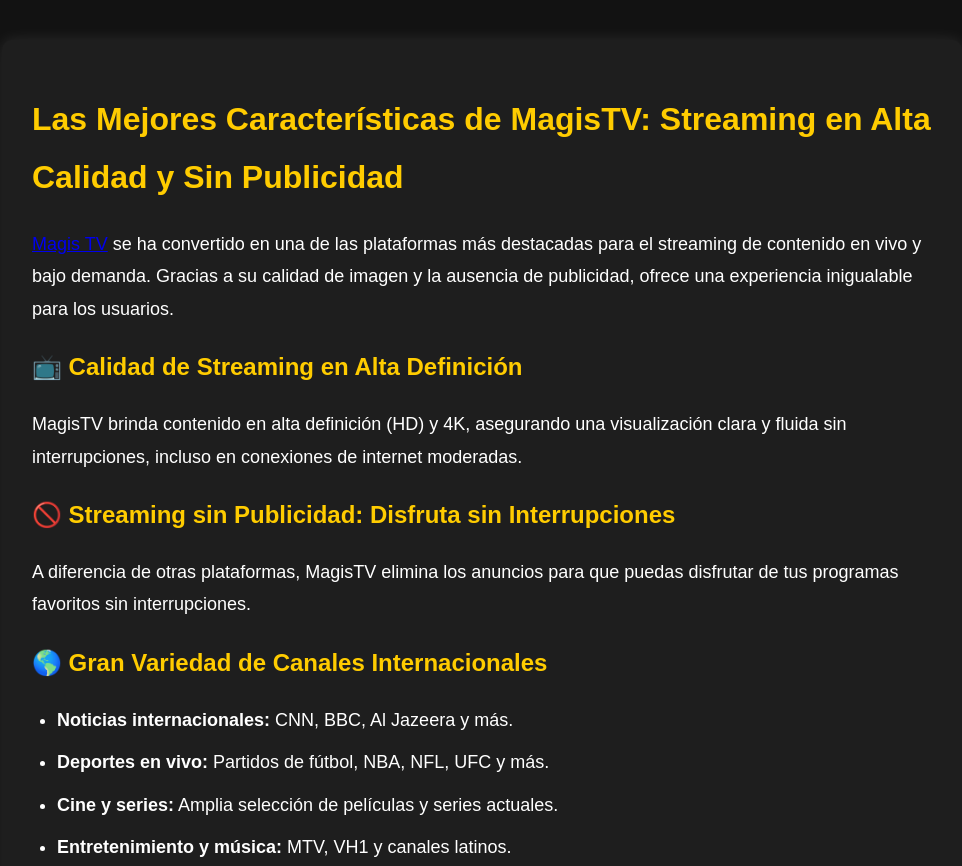
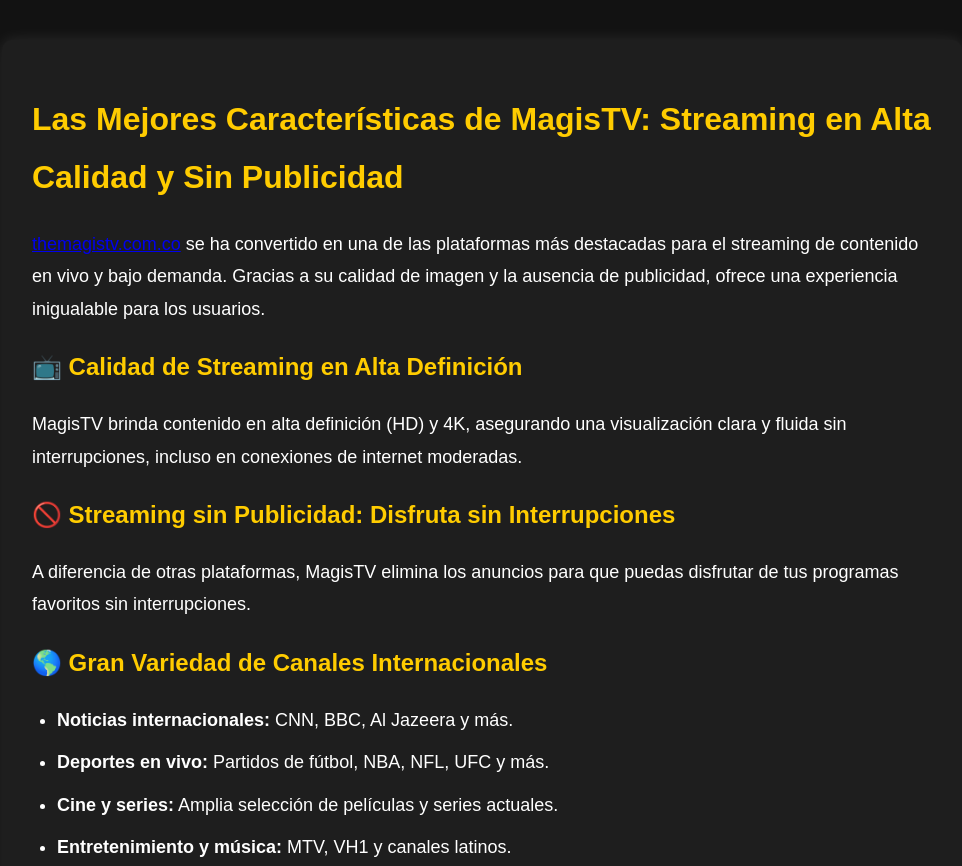
Before and after one commit to roberthinsom/magis-netlify, a plain HTML site: page index.html in a window 1280 px wide. Shown: the top 866 px of the page, without its empty margins (158-1120 px from the left). Drawn offline with Linux system fonts and the light colour scheme.

Commit message:
Update index.html

```diff
--- a/index.html
+++ b/index.html
@@ -22,7 +22,7 @@
 <body>
     <div class="container">
         <h1>Las Mejores Características de MagisTV: Streaming en Alta Calidad y Sin Publicidad</h1>
-        <p><a href="https://themagistv.com.co/">Magis TV</a> se ha convertido en una de las plataformas más destacadas para el streaming de contenido en vivo y bajo demanda. Gracias a su <span class="highlight">calidad de imagen</span> y la <span class="highlight">ausencia de publicidad</span>, ofrece una experiencia inigualable para los usuarios.</p>
+        <p><a href="https://themagistv.com.co/">themagistv.com.co</a> se ha convertido en una de las plataformas más destacadas para el streaming de contenido en vivo y bajo demanda. Gracias a su <span class="highlight">calidad de imagen</span> y la <span class="highlight">ausencia de publicidad</span>, ofrece una experiencia inigualable para los usuarios.</p>
 
         <h2>📺 Calidad de Streaming en Alta Definición</h2>
         <p>MagisTV brinda contenido en <span class="highlight">alta definición (HD) y 4K</span>, asegurando una visualización clara y fluida sin interrupciones, incluso en conexiones de internet moderadas.</p>
```
